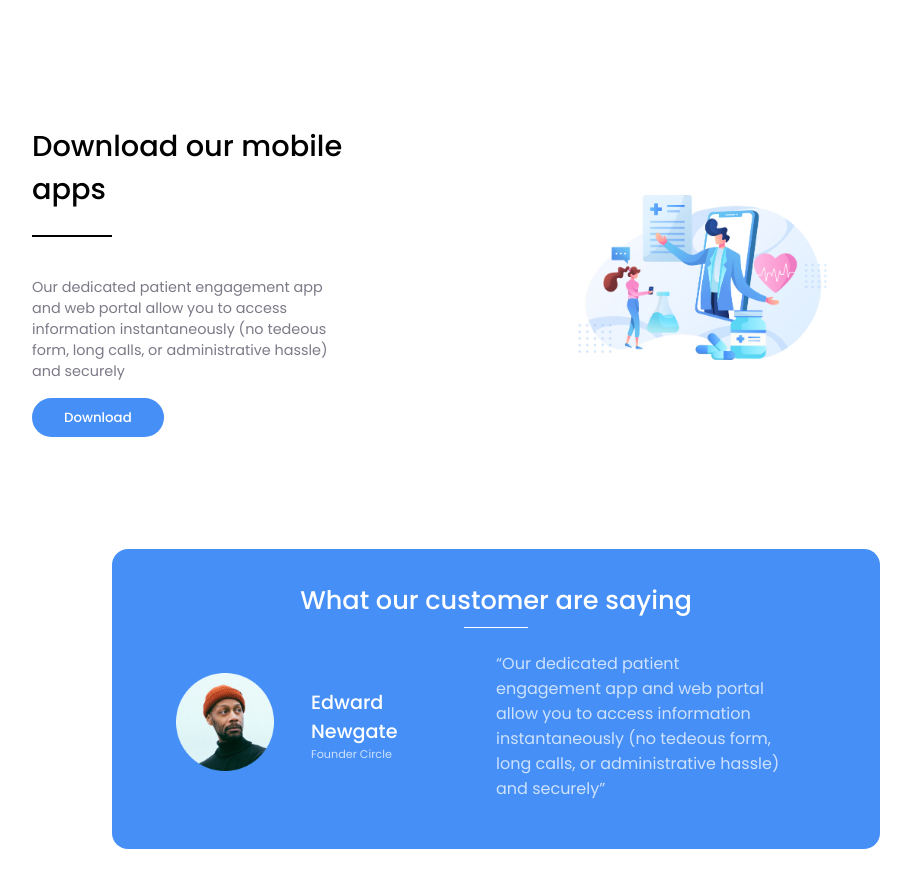
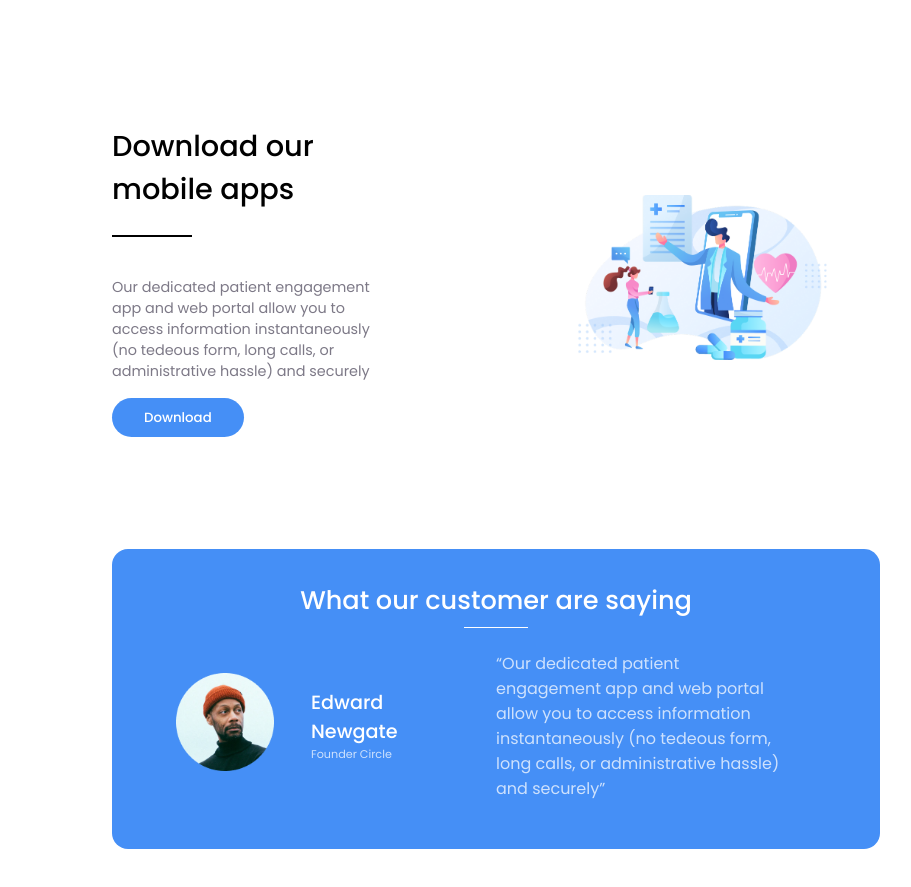
Before and after one commit to sayeed-dev-07/BDC-Assignment-01, a plain HTML site: page index.html in a window 1280 px wide. Shown: the part 2268-3155 px from the top of the page, without its empty margins (144-1055 px from the left). Drawn offline with Linux system fonts and the light colour scheme.

Commit message:
fixed the 3rd section padding

```diff
--- a/style.css
+++ b/style.css
@@ -266,7 +266,7 @@
 
 .lower-section .left-section {
     width: 40%;
-    padding: 0 3rem;
+    padding-left:  8rem;
 }
 
 .lower-section .right-section {
```
